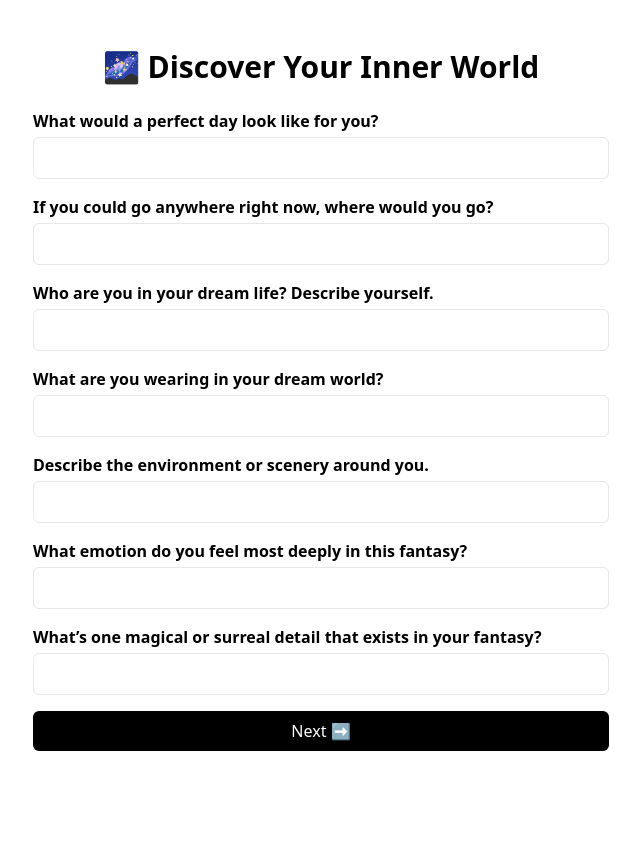
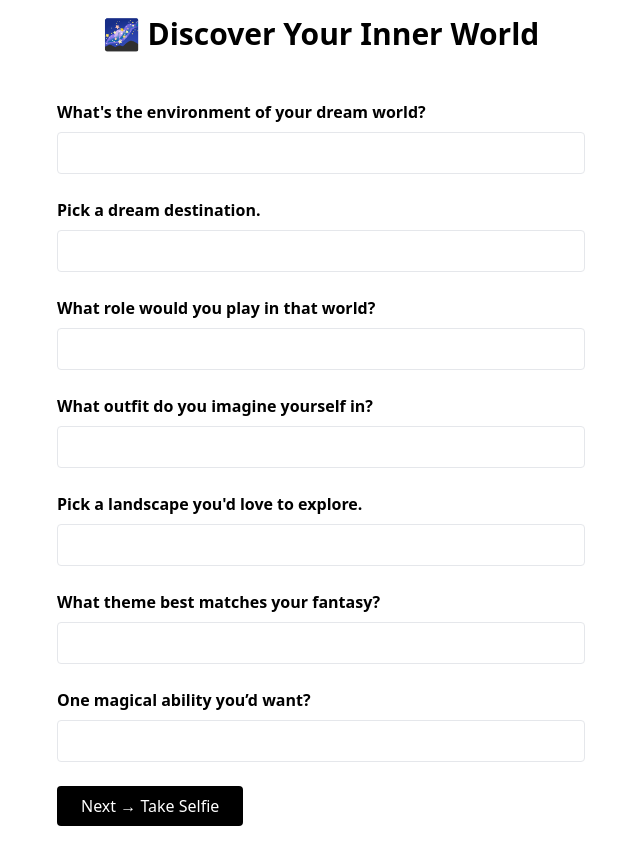
Before and after one commit to saifkazi25/IT129, a Next.js app: page / in a window 1280 px wide. Shown: the whole page, without its empty margins (319-959 px from the left). Before the commit the page ends 800 px from the top, so only its background shows below. Built offline with nearby package versions, Linux system fonts and the light colour scheme.

Commit message:
Update QuizForm.tsx

```diff
--- a/components/QuizForm.tsx
+++ b/components/QuizForm.tsx
@@ -1,21 +1,21 @@
-'use client';
+"use client";
 
-import { useState } from 'react';
-import { useRouter } from 'next/navigation';
+import { useState } from "react";
+import { useRouter } from "next/navigation";
 
 const questions = [
-  'What would a perfect day look like for you?',
-  'If you could go anywhere right now, where would you go?',
-  'Who are you in your dream life? Describe yourself.',
-  'What are you wearing in your dream world?',
-  'Describe the environment or scenery around you.',
-  'What emotion do you feel most deeply in this fantasy?',
-  'What’s one magical or surreal detail that exists in your fantasy?'
+  "What's the environment of your dream world?",
+  "Pick a dream destination.",
+  "What role would you play in that world?",
+  "What outfit do you imagine yourself in?",
+  "Pick a landscape you'd love to explore.",
+  "What theme best matches your fantasy?",
+  "One magical ability you’d want?"
 ];
 
 export default function QuizForm() {
   const router = useRouter();
-  const [answers, setAnswers] = useState(Array(questions.length).fill(''));
+  const [answers, setAnswers] = useState(Array(questions.length).fill(""));
 
   const handleChange = (index: number, value: string) => {
     const updated = [...answers];
@@ -25,30 +25,40 @@ export default function QuizForm() {
 
   const handleSubmit = (e: React.FormEvent) => {
     e.preventDefault();
-    const query = new URLSearchParams();
-    answers.forEach((ans, i) => query.append(`q${i}`, ans));
-    router.push(`/selfie?${query.toString()}`);
+
+    // Check all questions are answered
+    if (answers.some((a) => a.trim() === "")) {
+      alert("Please answer all questions.");
+      return;
+    }
+
+    // Store in localStorage
+    localStorage.setItem("quizAnswers", JSON.stringify(answers));
+
+    // Navigate to selfie page
+    router.push("/selfie");
   };
 
   return (
-    <form onSubmit={handleSubmit} className="space-y-4">
-      {questions.map((q, i) => (
-        <div key={i}>
-          <label className="block mb-1 font-semibold">{q}</label>
+    <form onSubmit={handleSubmit} className="space-y-6 p-6">
+      {questions.map((question, idx) => (
+        <div key={idx} className="flex flex-col">
+          <label className="mb-2 font-semibold">{question}</label>
           <input
             type="text"
-            value={answers[i]}
-            onChange={(e) => handleChange(i, e.target.value)}
-            className="w-full px-3 py-2 border rounded-md"
+            value={answers[idx]}
+            onChange={(e) => handleChange(idx, e.target.value)}
+            className="border rounded p-2"
             required
           />
         </div>
       ))}
+
       <button
         type="submit"
-        className="w-full bg-black text-white py-2 px-4 rounded-md hover:bg-gray-800"
+        className="bg-black text-white px-6 py-2 rounded hover:bg-gray-800"
       >
-        Next ➡️
+        Next → Take Selfie
       </button>
     </form>
   );
```
